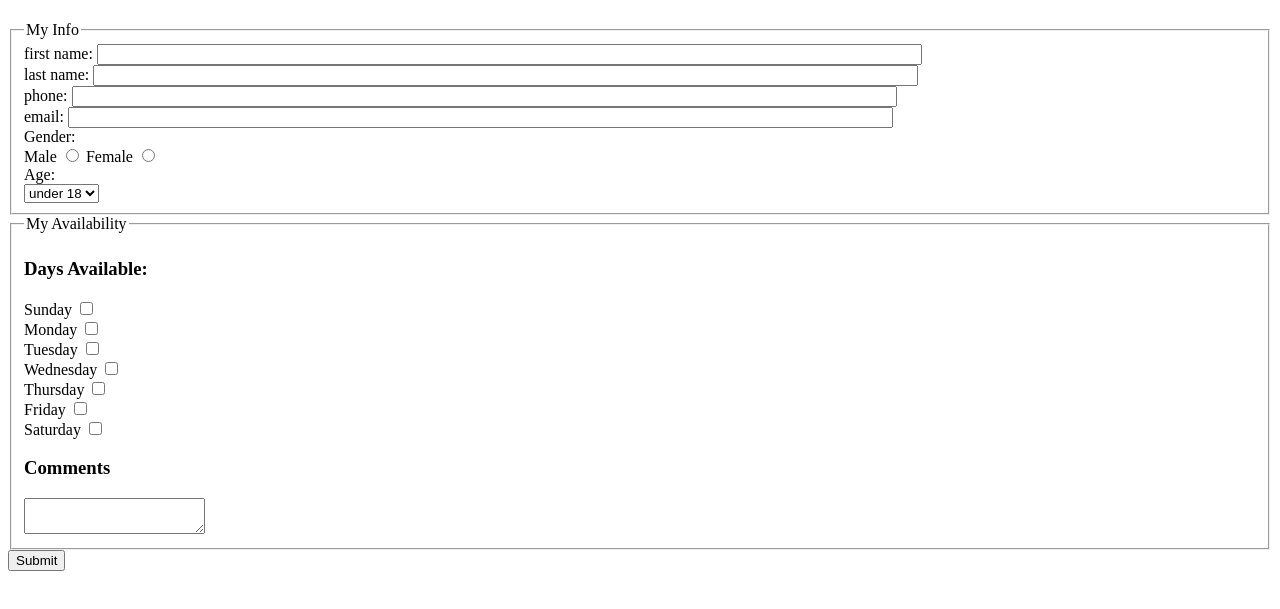
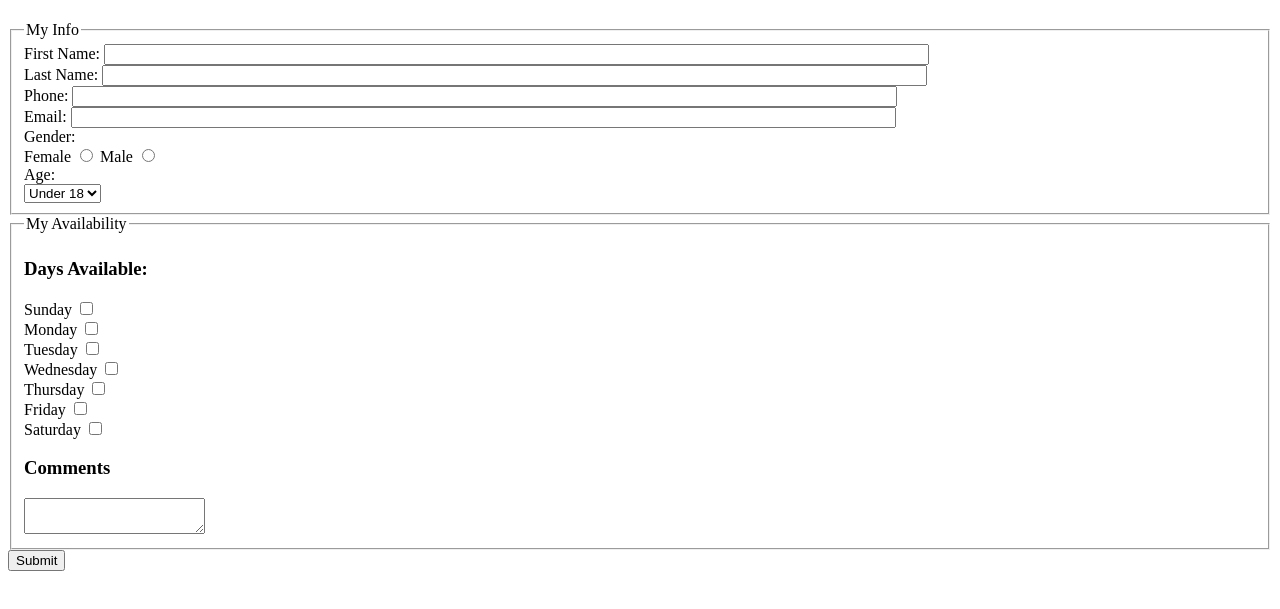
Before and after one commit to irmakkara/webdev_lab5, a plain HTML site: page index.html in a window 1280 px wide. Shown: the part 59-668 px from the top of the page. Drawn offline with Linux system fonts and the light colour scheme.

Commit message:
Update index.html

```diff
--- a/index.html
+++ b/index.html
@@ -9,19 +9,19 @@
   <form action="http://bloomingdale.sat.iit.edu/kriedan/lab3formscript.php" method="post">
     <fieldset>
       <legend>My Info</legend>
-      <div><label>first name: <input size="100" type="text" name="first_name_field"></label></div>
-      <div><label>last name: <input size="100" type="text" name="last_name_field"></label></div>
-      <div><label>phone: <input size="100" type="text" name="phone_field"></label></div>
-      <div><label>email: <input size="100" type="text" name="email_field"></label></div>
+      <div><label>First Name: <input size="100" type="text" name="first_name_field"></label></div>
+      <div><label>Last Name: <input size="100" type="text" name="last_name_field"></label></div>
+      <div><label>Phone: <input size="100" type="text" name="phone_field"></label></div>
+      <div><label>Email: <input size="100" type="text" name="email_field"></label></div>
       <div>Gender: </div>
       <div>
-        <label>Male <input type="radio" name="gender_field" value="male"></label>
-        <label>Female <input type="radio" name="gender_field" value="female"></label>
+        <label>Female <input type="radio" name="gender_field" value="male"></label>
+        <label>Male <input type="radio" name="gender_field" value="female"></label>
       </div>
       <div>Age: </div>
       <select name="age_field">
-        <option>under 18</option>
-        <option>over 18</option>
+        <option>Under 18</option>
+        <option>Over 18</option>
       </select>
     </fieldset>
     <fieldset>
```
